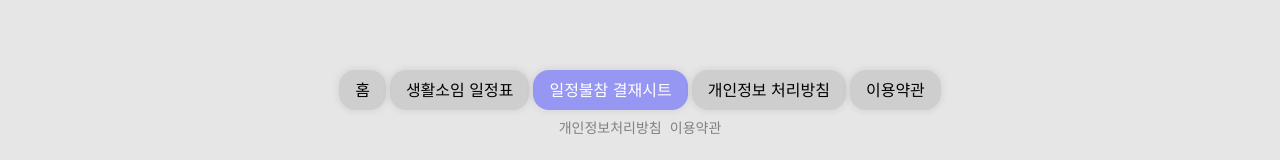
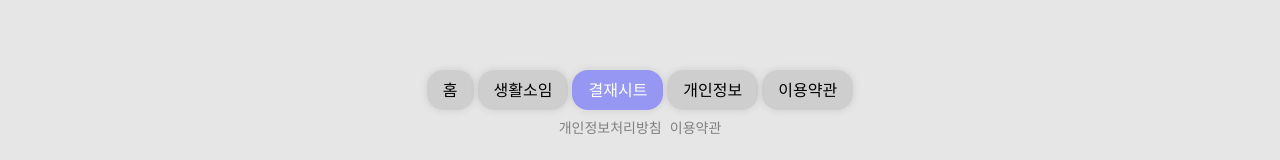
Before and after one commit to baboyiban/young-buddha-web, a Next.js app in the folder frontend/: page /payment in a window 1280 px wide. Shown: the part 682-842 px from the top of the page. Built offline with nearby package versions, Linux system fonts and the light colour scheme; no server answers.

Commit message:
feat: 네비게이션 항목 타입 정의 및 주석 추가로 가독성 향상

```diff
--- a/frontend/src/components/Navbar.tsx
+++ b/frontend/src/components/Navbar.tsx
@@ -3,6 +3,13 @@
 import { usePathname } from "next/navigation";
 import Link from "next/link";
 import { useAuth } from "@/lib/hooks/useAuth";
+
+// 네비게이션 항목 타입 정의
+interface NavItem {
+  href: string;
+  label: string;
+  path: string;
+}
 
 export default function Navbar() {
   const pathname = usePathname();
@@ -10,12 +17,18 @@ export default function Navbar() {
 
   const isAdmin = user?.roles?.includes("ADMIN");
 
-  const navItems = [
+  // 네비게이션 항목 정의 - 그룹별로 주석 처리하여 가독성 향상
+  const navItems: NavItem[] = [
+    // 주요 기능 항목
     { href: "/", label: "홈", path: "/" },
-    ...(isAdmin ? [{ href: "/admin", label: "관리자 화면", path: "/admin" }] : []),
-    { href: "/mission", label: "생활소임 일정표", path: "/mission" },
-    { href: "/payment", label: "일정불참 결재시트", path: "/payment" },
-    { href: "/privacy", label: "개인정보 처리방침", path: "/privacy" },
+    { href: "/mission", label: "생활소임", path: "/mission" },
+    { href: "/payment", label: "결재시트", path: "/payment" },
+
+    // 관리자 전용 항목 (조건부 추가)
+    ...(isAdmin ? [{ href: "/admin", label: "관리자", path: "/admin" }] : []),
+
+    // 정책 및 정보 항목
+    { href: "/privacy", label: "개인정보", path: "/privacy" },
     { href: "/terms", label: "이용약관", path: "/terms" },
   ];
 
```
